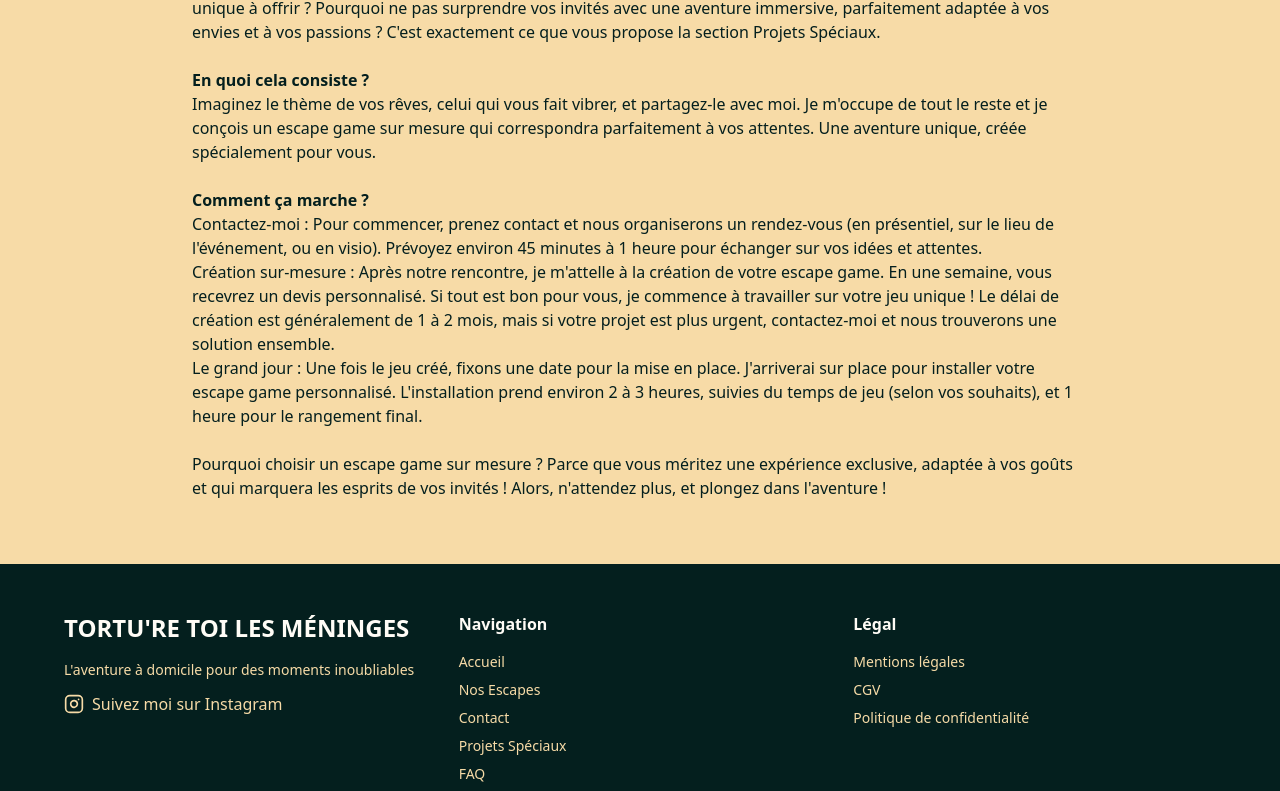
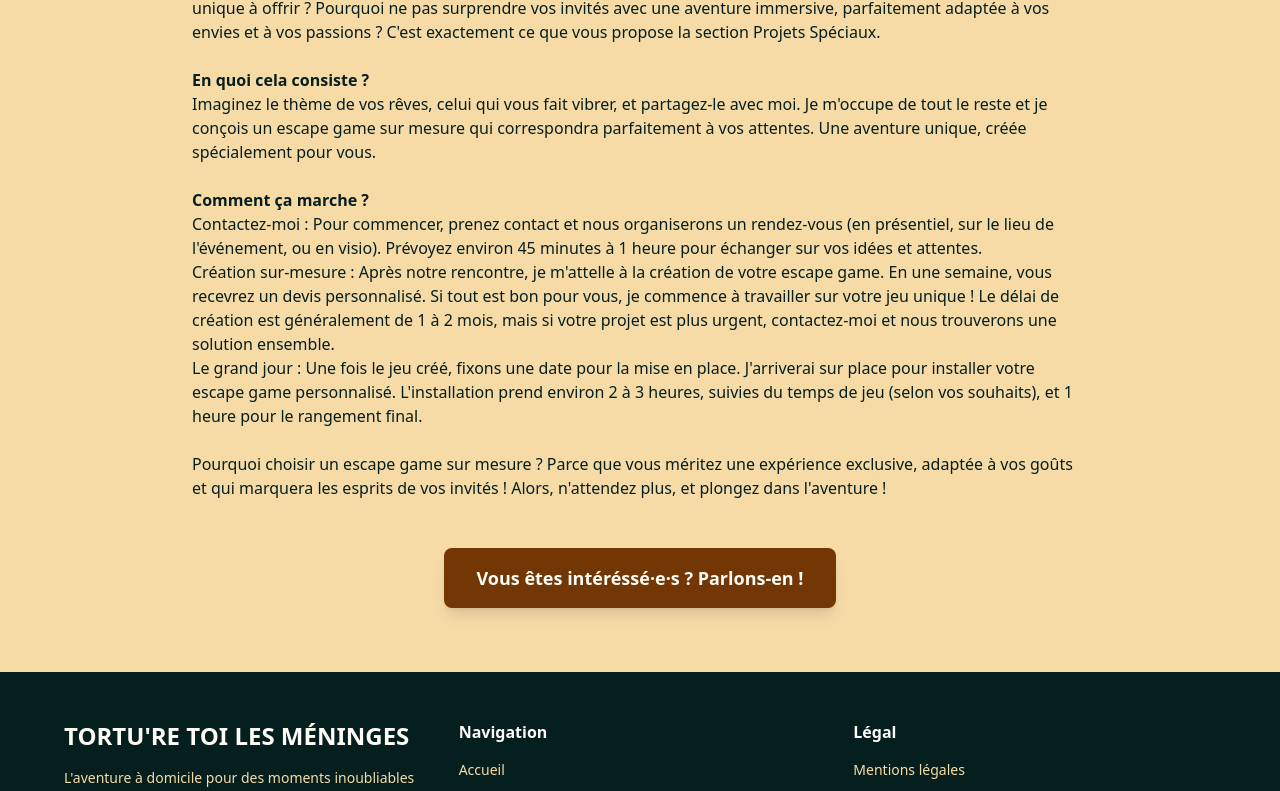
Before and after one commit to TimotheCaillaud/tortu-re_toi_les_meninges, a Next.js app: page /special-project in a window 1280 px wide. Shown: the part 404-1195 px from the top of the page. Built offline with nearby package versions, Linux system fonts and the light colour scheme; no server answers.

Commit message:
Add contact button on Special project

```diff
--- a/app/special-project/page.tsx
+++ b/app/special-project/page.tsx
@@ -1,4 +1,5 @@
 "use client";
+import { ButtonLink } from "../../components/ui/ButtonLink";
 
 export default function SpecialProjectPage() {
   return (
@@ -7,7 +8,7 @@ export default function SpecialProjectPage() {
         <h2 className="text-4xl font-bold text-center text-[#3f1f03] mb-12">
           Créez une expérience inoubliable avec un Escape Game sur mesure !
         </h2>
-        <div className="gap-8">
+        <div className="gap-8 mb-12">
           <p>
             Vous avez un événement spécial à organiser ? Un EVJF, un EVJH, une
             soirée à thème, ou tout simplement un cadeau unique à offrir ?
@@ -57,6 +58,11 @@ export default function SpecialProjectPage() {
             dans l&apos;aventure !
           </p>
         </div>
+        <div className="text-center">
+          <ButtonLink href="/contact" variant="secondary">
+            Vous êtes intéréssé·e·s ? Parlons-en !
+          </ButtonLink>
+        </div>
       </div>
     </section>
   );
```
